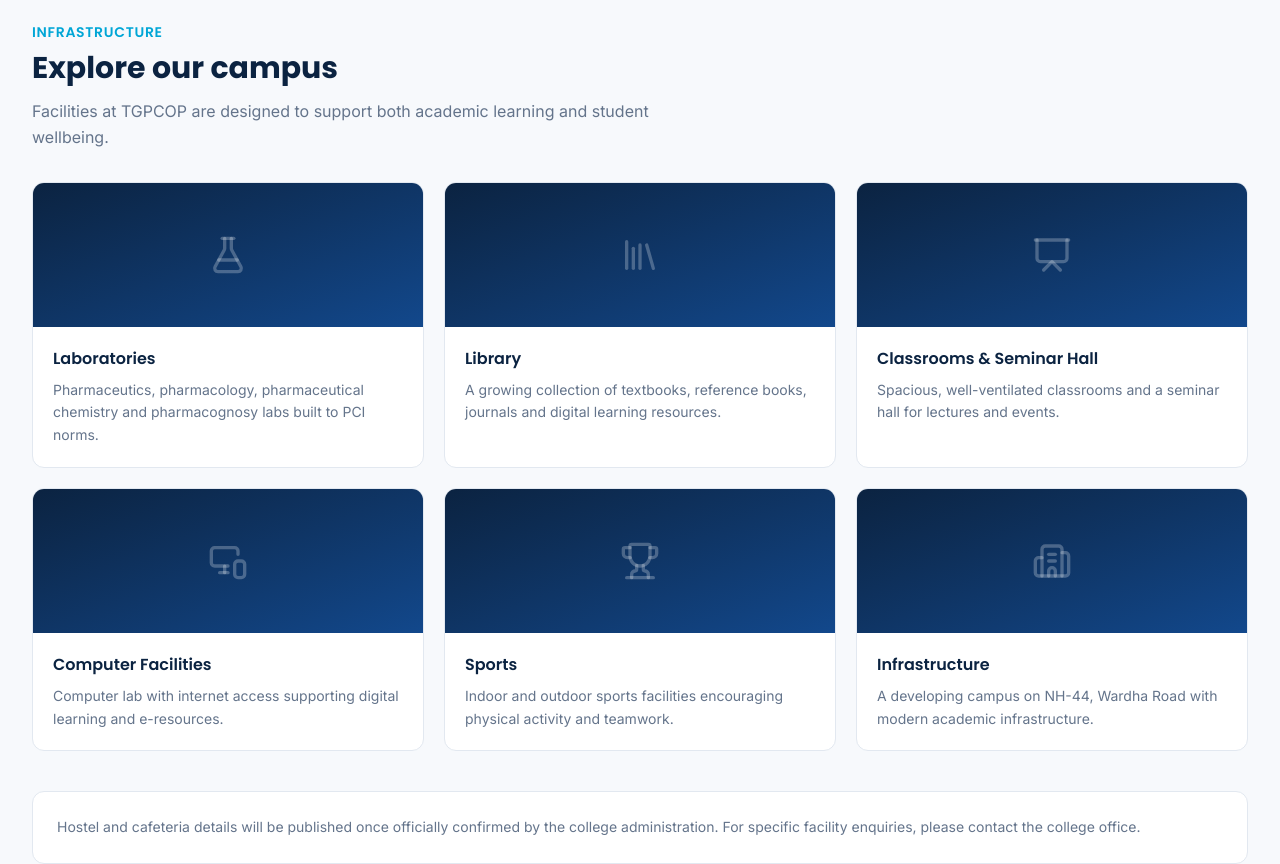
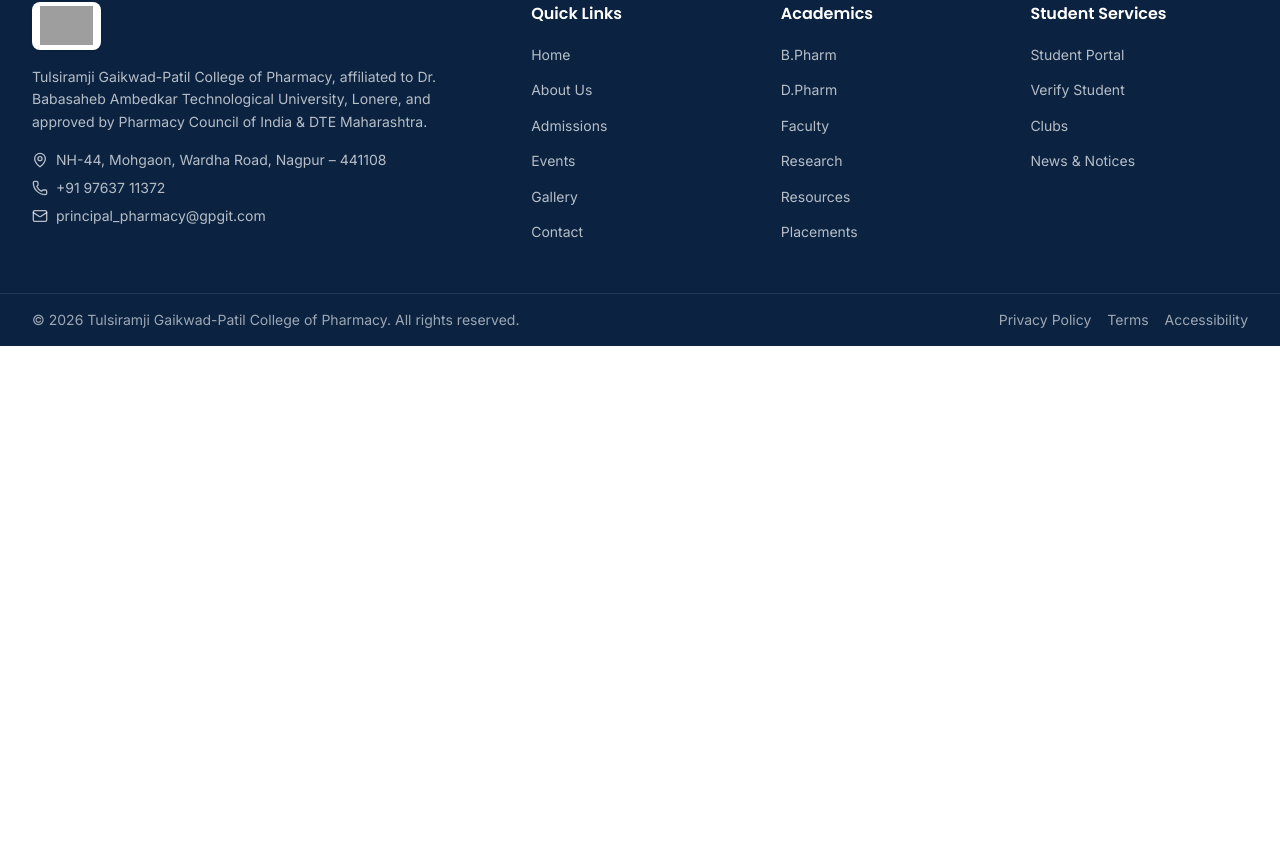
Before and after one commit to shreyash20006/tgpcop-clg-website, a React (Vite) app: page /campus in a window 1280 px wide. Shown: the part 2774-3638 px from the top of the page. After the commit the page ends 3120 px from the top, so only its background shows below. Built offline with nearby package versions, Linux system fonts and the light colour scheme; no server answers; the database is empty; grey boxes are pictures that could not be loaded.

Commit message:
feat: remove generic facilities icon grid from Campus page

```diff
--- a/src/pages/public/Campus.tsx
+++ b/src/pages/public/Campus.tsx
@@ -1,4 +1,3 @@
-import { FlaskConical, Library, Presentation, MonitorSmartphone, Trophy, Building2 } from 'lucide-react'
 import PageContainer from '@/components/layout/PageContainer'
 import PageHeader from '@/components/layout/PageHeader'
 import SectionHeading from '@/components/ui/SectionHeading'
@@ -43,43 +42,6 @@
   },
 ]
 
-const facilities = [
-  {
-    icon: FlaskConical,
-    title: 'Laboratories',
-    description:
-      'Pharmaceutics, pharmacology, pharmaceutical chemistry and pharmacognosy labs built to PCI norms.',
-  },
-  {
-    icon: Library,
-    title: 'Library',
-    description:
-      'A growing collection of textbooks, reference books, journals and digital learning resources.',
-  },
-  {
-    icon: Presentation,
-    title: 'Classrooms & Seminar Hall',
-    description:
-      'Spacious, well-ventilated classrooms and a seminar hall for lectures and events.',
-  },
-  {
-    icon: MonitorSmartphone,
-    title: 'Computer Facilities',
-    description:
-      'Computer lab with internet access supporting digital learning and e-resources.',
-  },
-  {
-    icon: Trophy,
-    title: 'Sports',
-    description: 'Indoor and outdoor sports facilities encouraging physical activity and teamwork.',
-  },
-  {
-    icon: Building2,
-    title: 'Infrastructure',
-    description:
-      'A developing campus on NH-44, Wardha Road with modern academic infrastructure.',
-  },
-]
 
 export default function Campus() {
   useSeo({
@@ -186,39 +148,6 @@
         </PageContainer>
       </div>
 
-      {/* General Facilities */}
-      <div className="bg-light-bg border-y border-border">
-        <PageContainer className="py-12 md:py-16">
-          <SectionHeading
-            label="Infrastructure"
-            heading="Explore our campus"
-            description="Facilities at TGPCOP are designed to support both academic learning and student wellbeing."
-          />
-          <div className="grid grid-cols-1 sm:grid-cols-2 lg:grid-cols-3 gap-5">
-            {facilities.map((facility) => (
-              <div
-                key={facility.title}
-                className="bg-white border border-border rounded-xl overflow-hidden hover:shadow-md transition-shadow"
-              >
-                <div className="bg-gradient-to-br from-navy-900 to-primary-600 h-36 flex items-center justify-center">
-                  <facility.icon className="w-10 h-10 text-white/25" aria-hidden="true" />
-                </div>
-                <div className="p-5">
-                  <h3 className="font-heading font-semibold text-base text-navy-900 mb-2">
-                    {facility.title}
-                  </h3>
-                  <p className="text-muted text-sm leading-relaxed">{facility.description}</p>
-                </div>
-              </div>
-            ))}
-          </div>
-
-          <div className="mt-10 bg-white border border-border rounded-xl p-6 text-sm text-muted leading-relaxed">
-            Hostel and cafeteria details will be published once officially confirmed by the college
-            administration. For specific facility enquiries, please contact the college office.
-          </div>
-        </PageContainer>
-      </div>
     </>
   )
 }
```
